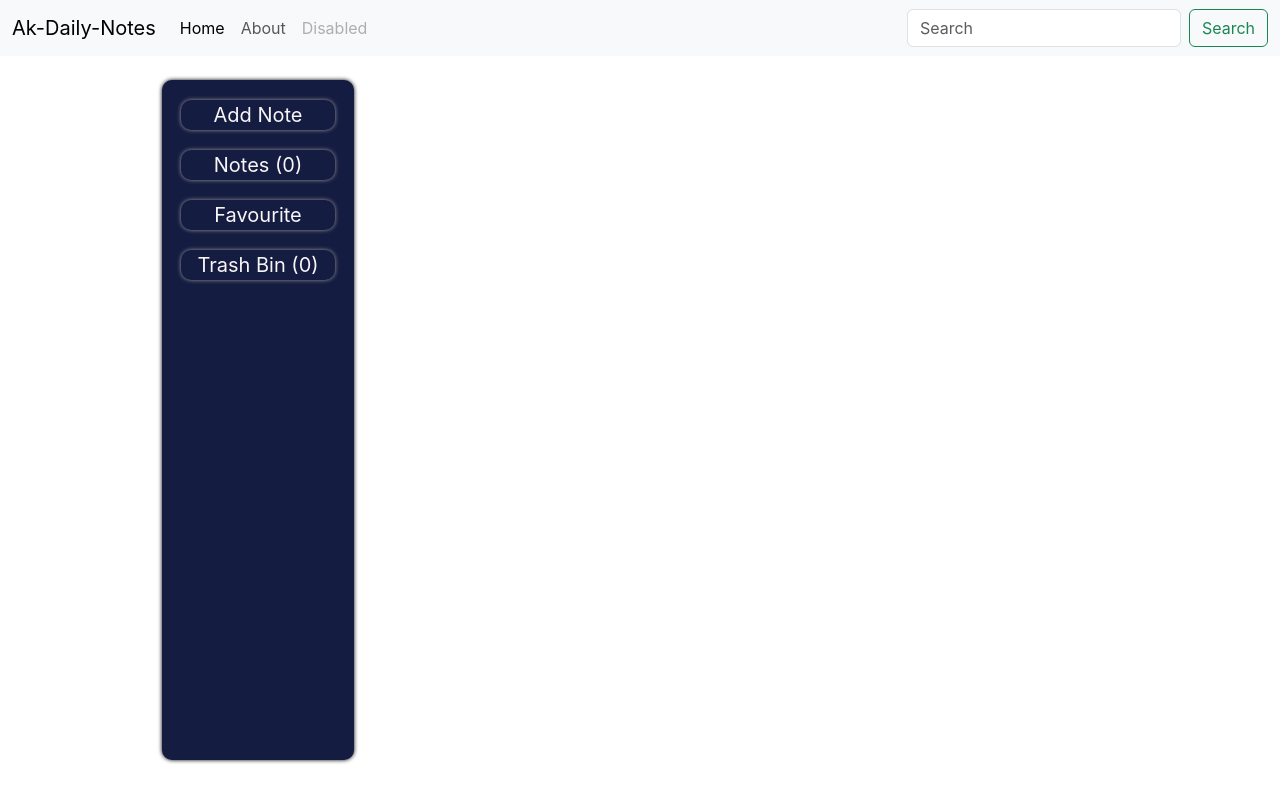
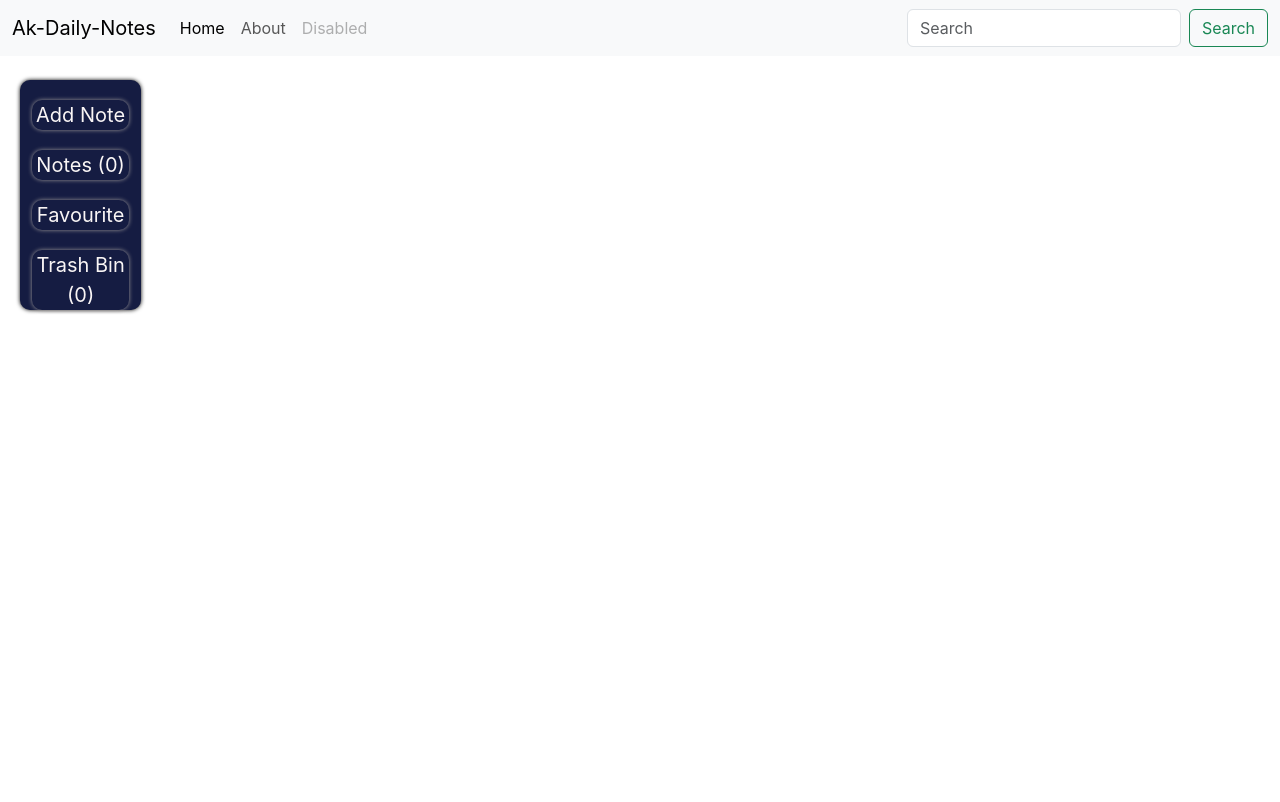
Before and after one commit to Aakash-sonawane/Notes-App, a React (Create React App) app: page / in a window 1280 px wide. Shown: the top 802 px of the page. Built offline with nearby package versions, Linux system fonts and the light colour scheme.

Commit message:
css changes f

```diff
--- a/src/Components/App.js
+++ b/src/Components/App.js
@@ -20,9 +20,13 @@ function App() {
   return (
     <main>
       <Header title={"Ak-Daily-Notes"} />
-      <div className='display'>
+      <div className='wrapper'>
+        <div class="container">
+        <div class="inner-wrap">
         <SideBar list={list} deletedItems={deletedItems}  showPage={showPage} setShowPage={setShowPage}/>
         <Section deletedItems={deletedItems} setDeletedItems={setDeletedItems} showPage={showPage} list={list} setList={setList}/>
+        </div>
+        </div>
       </div>
     </main>
   );
--- a/src/Components/SideBar/SideBar.js
+++ b/src/Components/SideBar/SideBar.js
@@ -2,7 +2,7 @@ const SideBar=(props)=>{
     return(
       <div className='sideBar'>
         <div className="sidebar-items" onClick={(event)=>{
-          console.log(event.target.id)
+          // console.log(event.target.id)
           props.setShowPage(event.target.id);
         }}>
 
--- a/src/styles/App.css
+++ b/src/styles/App.css
@@ -46,24 +46,25 @@ gap: 20px;
   /* background-color: rgb(223, 223, 230); */
 }
 .sideBar{
-  height: 85%;
-  width: 15%;
+  max-width: 15%;
   position: fixed;
   z-index: 1;
   top: 80px;
-  left: 162px;
+  left: 20px;
   background-color: #151c42;
-  overflow-x: hidden;
+
   padding-top: 20px;
   border-radius: 10px;
   /* color: white; */
 }
 
 
-.display{
+.wrapper{
+
+}
+.wrapper .container{max-width: 980px; margin: 0 auto; padding: 0 20px;}
+.inner-wrap{
   display: flex;
-  margin: 17px 240px;
-
 }
 
 
@@ -78,14 +79,14 @@ border-radius: 30px;
 text-align: center;
 margin-left: 20px;
 }
-.container{
+/* .container{
   width: 70%;
   display: flex;
   justify-content: center;
   align-items: center;
   flex-direction: column;
   gap: 28px;
-}
+} */
 
 .addNote input{
   border: 1px solid rgb(177, 175, 175);
@@ -141,9 +142,9 @@ margin-left: 20px;
   justify-content: center;
   align-items: center;
   flex-direction: column;
-  padding: 17px;
+  padding: 30px 10px;
   /* border: 2px solid; */
-  width:200px;
+  max-width:200px;
   height: 150px;
   border-radius: 3px;
   box-shadow: 1px 1px 8px 0px rgb(0, 0, 0);
```
